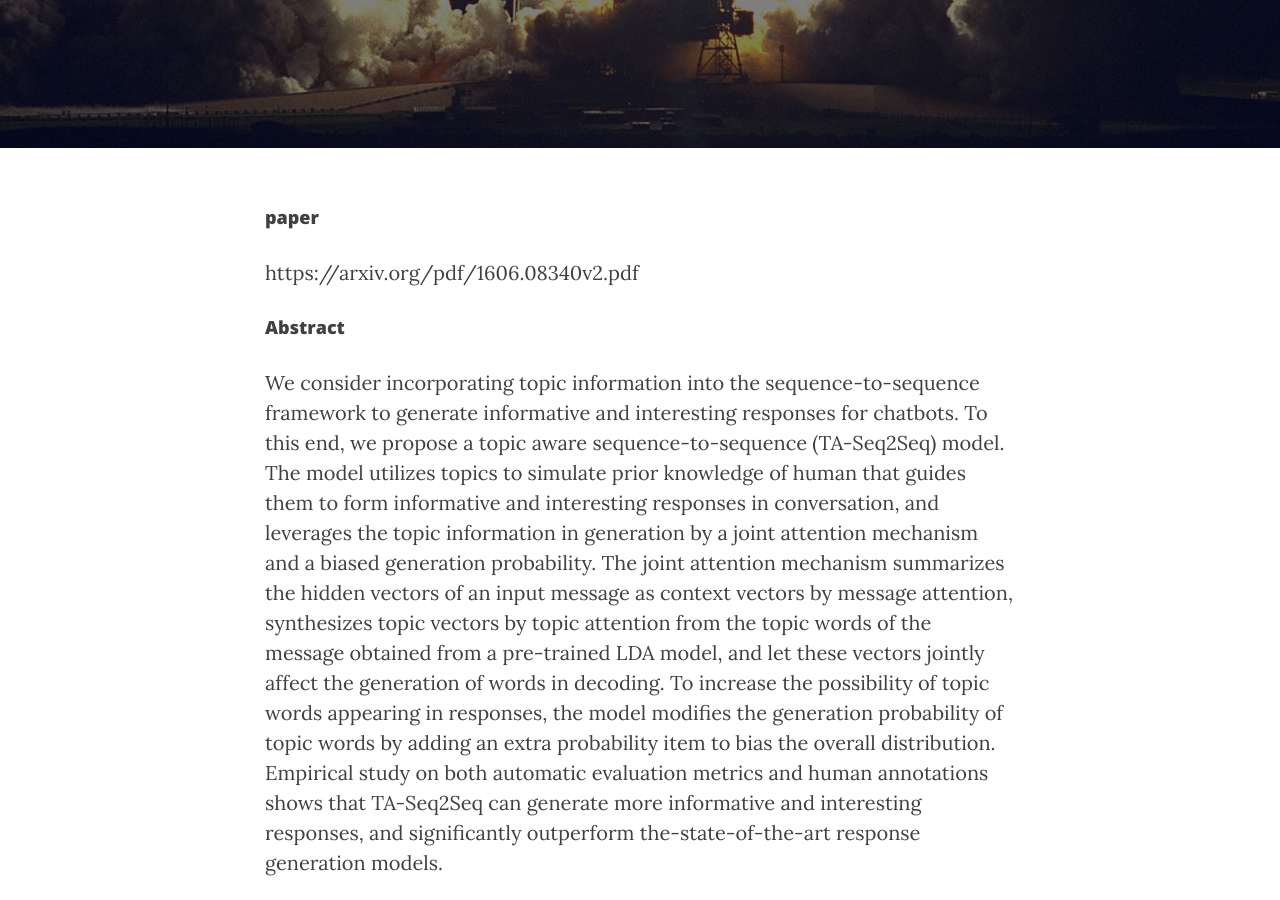
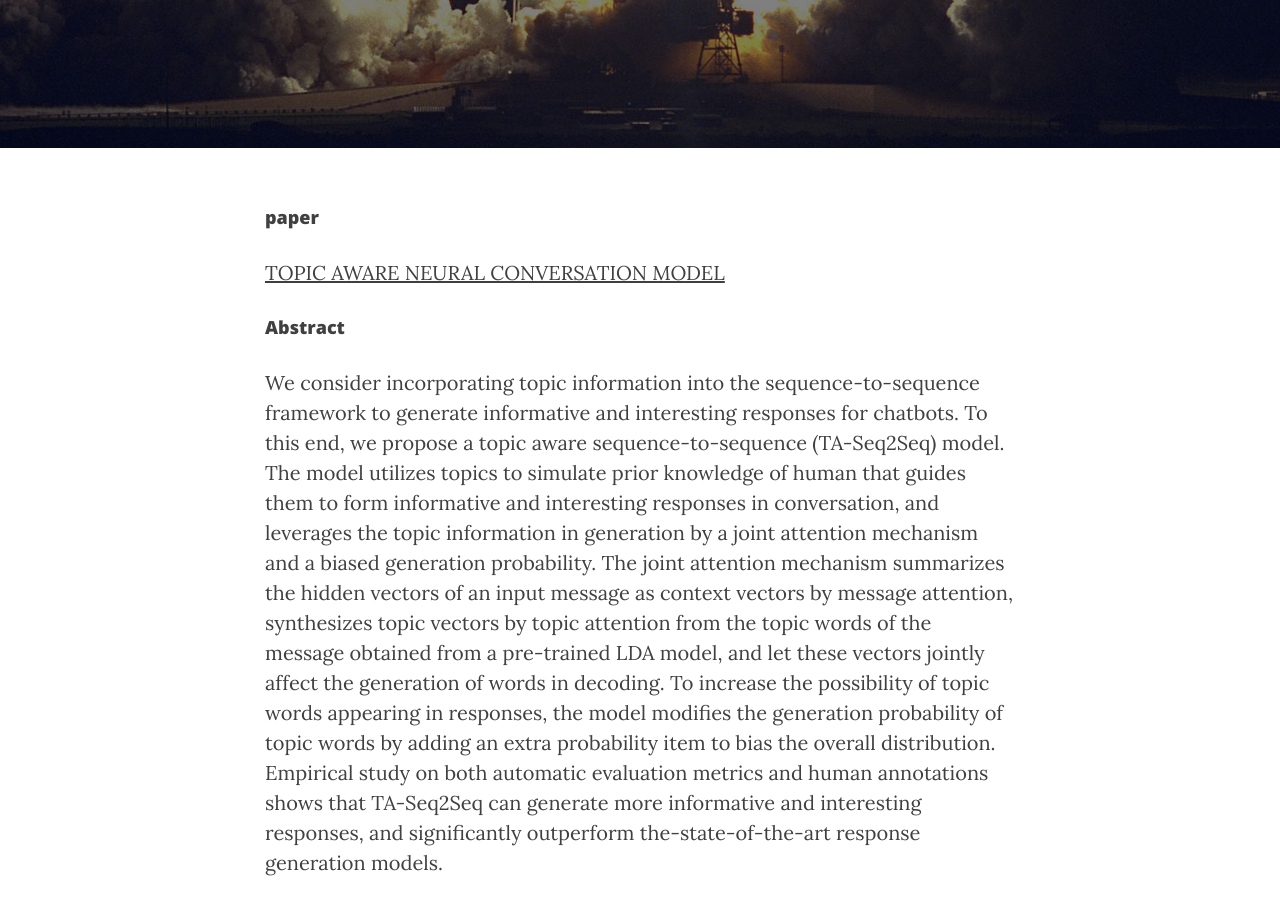
Before and after one commit to liuxuan0526/liuxuan0526.github.io, a Jekyll site: the page built from _posts/2016-04-22-TOPIC-AWARE-NEURAL-CONVERSATION-MODEL.markdown, in a window 1280 px wide and 900 px high, scrolled down 345 px. Built offline with Jekyll 4.4.1, drawn with Linux system fonts in a browser that asks for light colours; nearby versions of some CDN libraries.

Commit message:
Update 2016-04-22-TOPIC-AWARE-NEURAL-CONVERSATION-MODEL.markdown

```diff
--- a/_posts/2016-04-22-TOPIC-AWARE-NEURAL-CONVERSATION-MODEL.markdown
+++ b/_posts/2016-04-22-TOPIC-AWARE-NEURAL-CONVERSATION-MODEL.markdown
@@ -8,7 +8,7 @@ header-img: "img/post-bg-04.jpg"
 ---
 
 #### paper
-https://arxiv.org/pdf/1606.08340v2.pdf
+[TOPIC AWARE NEURAL CONVERSATION MODEL](https://arxiv.org/pdf/1606.08340v2.pdf)
 
 #### Abstract
 We consider incorporating topic information into the
```
